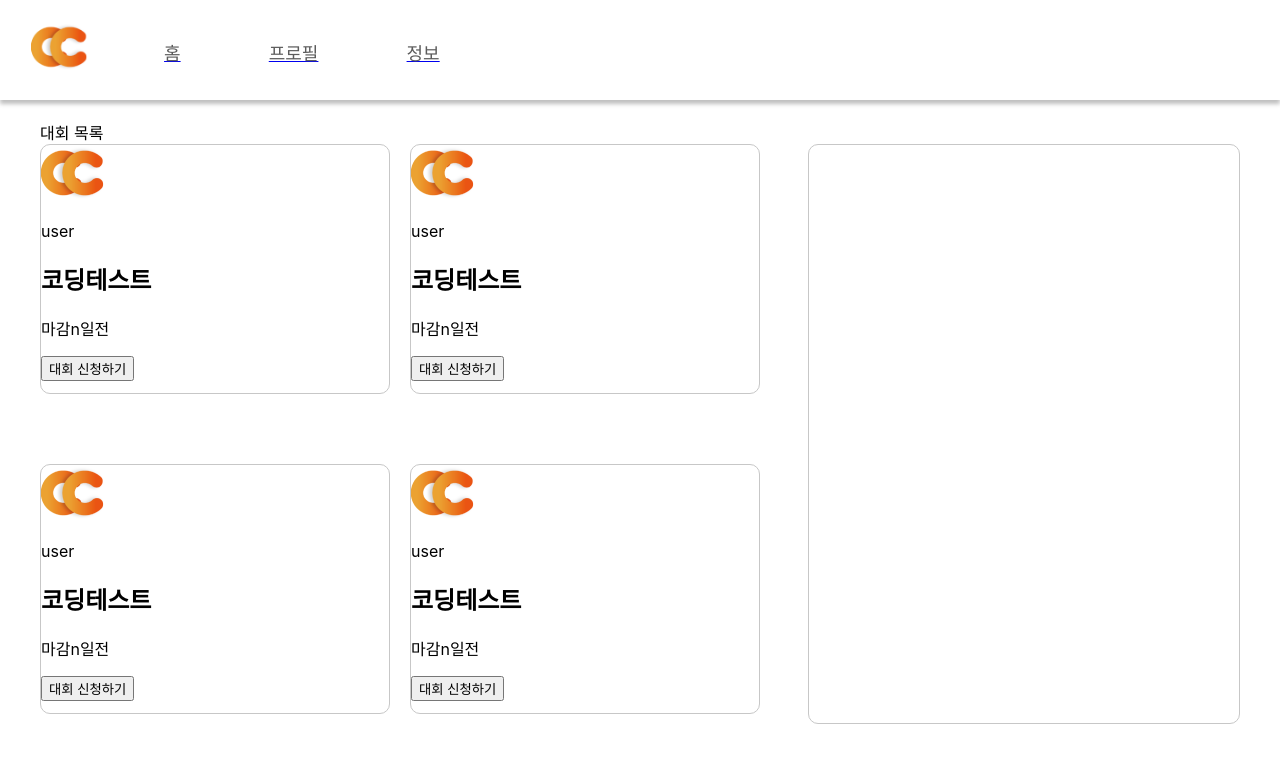
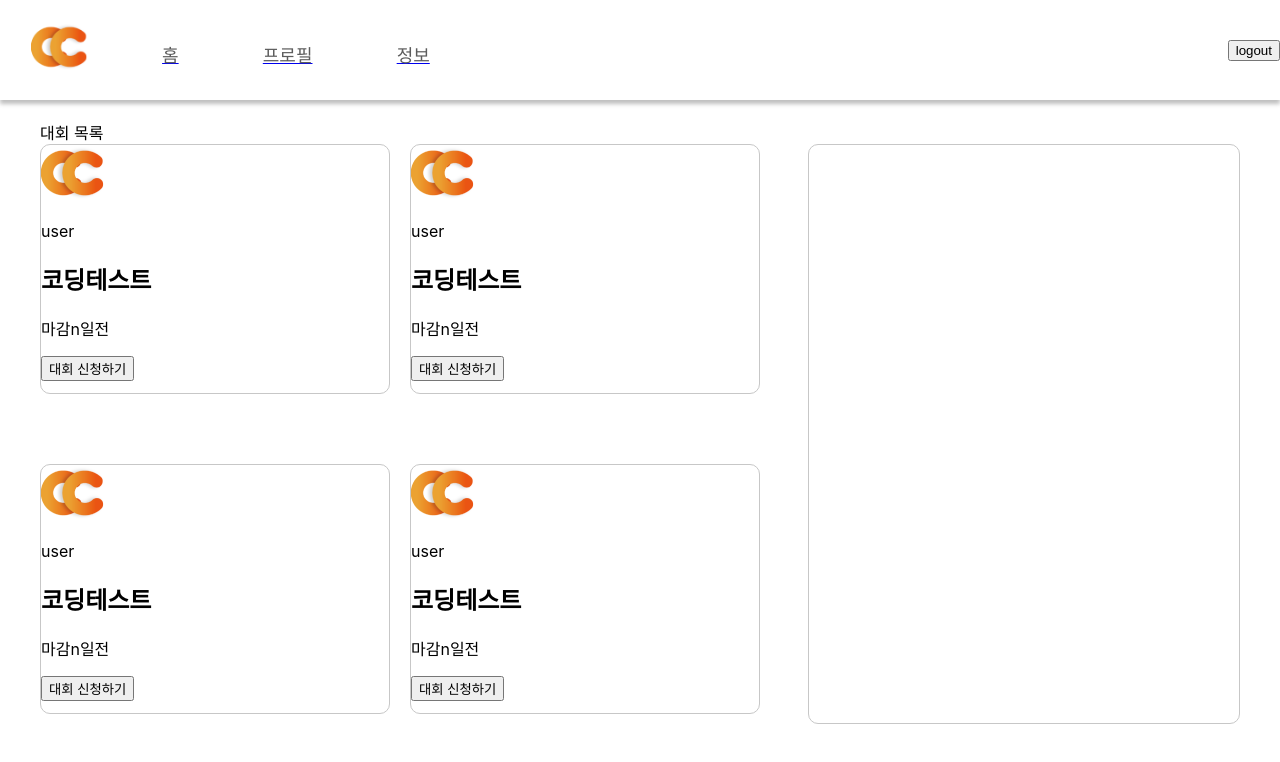
Before and after one commit to ICTProject2021/Con-Con-frontend, a React (Create React App) app: page / in a window 1280 px wide. Shown: the top 762 px of the page. Built offline with nearby package versions, Linux system fonts and the light colour scheme; sample sign-in values are in the browser's storage.

Commit message:
signin singup logout

```diff
--- a/src/components/App.js
+++ b/src/components/App.js
@@ -1,7 +1,6 @@
 import React, { useEffect, useState } from "react";
 import AppRouter from "./Router";
 import "../App.css";
-import Auth from "../routes/Auth";
 const App = () => {
   const [load, setLoad] = useState(false);
   const [islog, setIslog] = useState(false);
@@ -9,7 +8,7 @@ const App = () => {
     if (sessionStorage.getItem("token")) {
       setIslog(true);
     }
-  });
+  }, []);
   return <AppRouter islog={islog} />;
 };
 
--- a/src/components/AuthForm.js
+++ b/src/components/AuthForm.js
@@ -69,6 +69,7 @@ const AuthForm = () => {
           if (ok == "로그인 성공") {
             sessionStorage.setItem("token", token);
             alert("로그인 성공");
+            window.location.replace("/");
           } else {
             alert("아이디와 비밀번호가 일치하지 않습니다.");
           }
--- a/src/components/Header.js
+++ b/src/components/Header.js
@@ -3,10 +3,15 @@ import { Link } from "react-router-dom";
 import SidebarItem from "./SidebarItem";
 import logo from "../img/logo.png";
 const Header = () => {
+  const logout = () => {
+    alert("로그아웃 하시겠습니까?");
+    sessionStorage.removeItem("token");
+    window.location.replace("/");
+  };
   const menus = [
-    { name: "홈", path: "/Home" },
+    { name: "홈", path: "/" },
     { name: "프로필", path: "/Profile" },
-    { name: "정보", path: "/Home" },
+    { name: "정보", path: "/" },
   ];
   return (
     <div className="PageTemplate-header">
@@ -20,10 +25,11 @@ const Header = () => {
           <nav className="NavBar-wrap-nav">
             <ul className="NavBar-wrap-nav-wrap">
               {menus.map((menu, index) => {
-                return <SidebarItem menu={menu} index={index}></SidebarItem>;
+                return <SidebarItem menu={menu} key={index}></SidebarItem>;
               })}
             </ul>
           </nav>
+          <button onClick={logout}>logout</button>
         </div>
       </div>
     </div>
--- a/src/components/Router.js
+++ b/src/components/Router.js
@@ -16,13 +16,12 @@ const AppRouter = ({ islog }) => {
       <Switch>
         {islog ? (
           <>
+            <Route exct path="/profile">
+              <Profile />
+            </Route>
             <Route exct path="/">
               <Home />
             </Route>
-            <Route exct path="/profile">
-              <Profile />
-            </Route>
-            <Redirect from="*" to="/"></Redirect>
           </>
         ) : (
           <>
--- a/src/components/SidebarItem.js
+++ b/src/components/SidebarItem.js
@@ -3,11 +3,11 @@ import { Link } from "react-router-dom";
 const SidebarItem = ({ menu, index }) => {
   return (
     <li className="NavBar-wrap-nav-wrap-child">
-      <Link to={menu.path} key={index}>
-        <a className="NavBar-wrap-nav-wrap-child-link">
-          <span>{menu.name}</span>
-        </a>
-      </Link>
+      <a>
+        <Link to={menu.path} key={index}>
+          <span className="NavBar-wrap-nav-wrap-child-link">{menu.name}</span>
+        </Link>
+      </a>
     </li>
   );
 };
```
